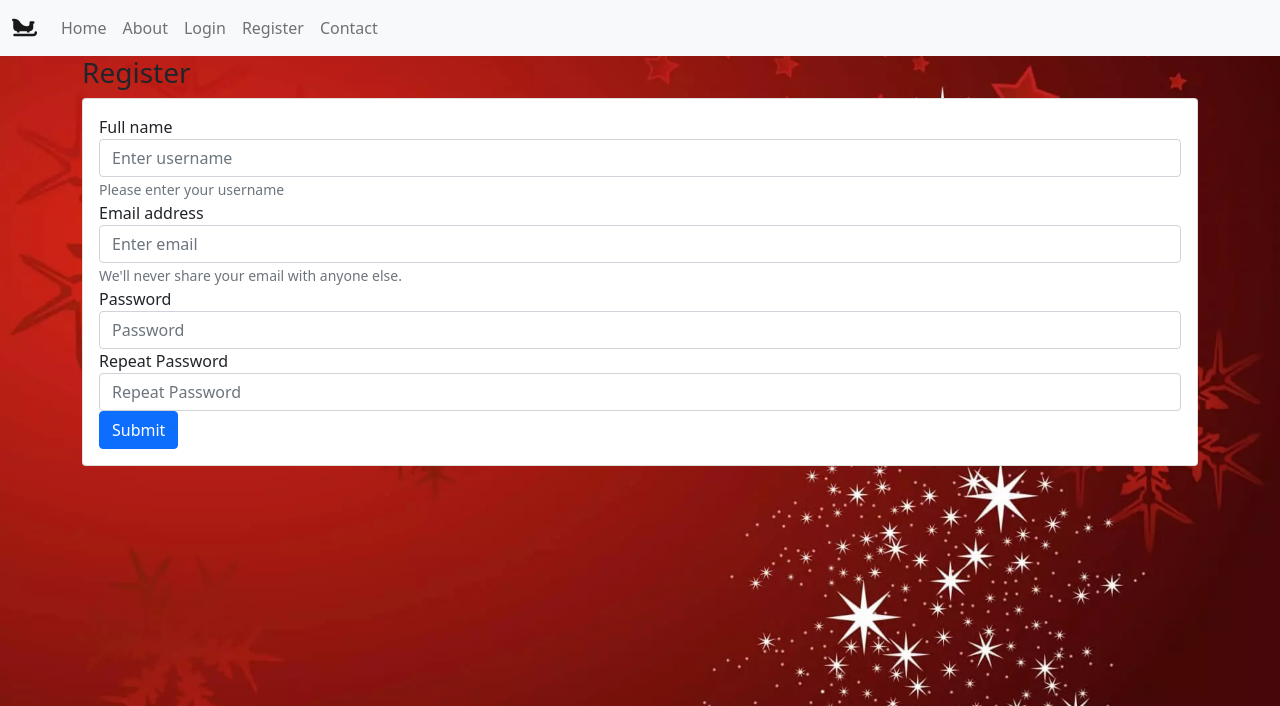
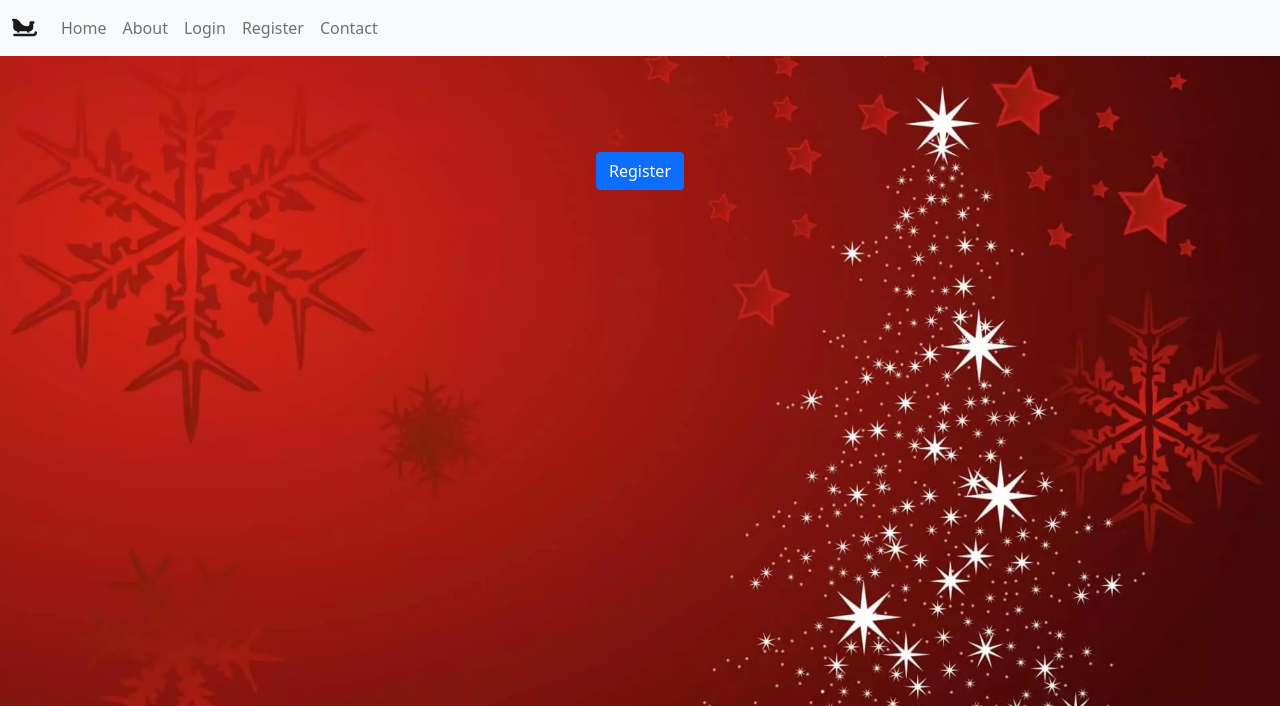
Before and after one commit to pbtrad/santa-s-kitchen-helper, a Flask app: page /logout in a window 1280 px wide. Shown: the top 706 px of the page. Run offline with Flask 2, Linux system fonts and the light colour scheme; some libraries are stand-ins or nearby versions; some web fonts are replaced.

Commit message:
Added provisional modal for registration

```diff
--- a/app.py
+++ b/app.py
@@ -103,42 +103,7 @@ def login():
             return render_template('login.html', message=message)
     return render_template('login.html', message=message)
 # Login
-'''
-@app.route("/login", methods=["GET", "POST"])
-def login():
-    if request.method == "POST":
-        # check if username exists in db
-        existing_user = mongo.db.users.find_one(
-            {"username": request.form.get("username").lower()})
 
-        if existing_user:
-            # ensure hashed password matches user input
-            if check_password_hash(
-                    existing_user["password"], request.form.get("password")):
-                session["user"] = request.form.get("username").lower()
-                flash("Welcome, {}".format(
-                    request.form.get("username")))
-                return redirect(url_for("profile", username=session["user"]))
-            else:
-                # invalid password match
-                flash("Incorrect Username and/or Password")
-                return redirect(url_for("login"))
-
-        else:
-            # username doesn't exist
-            flash("Incorrect Username and/or Password")
-            return redirect(url_for("login"))
-        #To be rendered on modal
-    return render_template("login.html")
-'''
-'''
-# Logout
-@app.route("/logout")
-def logout():
-    flash("You are now logged out")
-    session.pop("user")
-    return redirect(url_for("login"))
-'''
 
 @app.route("/logout", methods=["POST", "GET"])
 def logout():
@@ -161,13 +126,7 @@ def profile():
 
 
     # mongo.db.users.find(user_info)
-'''
-    if session["user"]:
-        return render_template(
-            "profile.html", username=username, profile=profile,
-            user=user)
-    return redirect(url_for("login"))
-'''
+
 if __name__ == "__main__":
     app.run(host=os.environ.get("IP"),
             port=int(os.environ.get("PORT")),
--- a/templates/register.html
+++ b/templates/register.html
@@ -1,12 +1,23 @@
 {% extends "base.html" %}
 {% block content %}
-<h3>Register</h3>
-<div class="card">
-    <div class="card-body">
-        <div class="row ">
+<div class="text-center pt-5 mt-5">
+<button type="button" class="btn btn-primary" data-bs-toggle="modal" data-bs-target="#exampleModal">
+  Register
+</button>
+</div>
+
+<!-- Modal -->
+<div class="modal fade" id="exampleModal" tabindex="-1" aria-labelledby="exampleModalLabel" aria-hidden="true">
+  <div class="modal-dialog">
+    <div class="modal-content">
+      <div class="modal-header">
+        <h5 class="modal-title" id="exampleModalLabel">Register</h5>
+        <button type="button" class="btn-close" data-bs-dismiss="modal" aria-label="Close"></button>
+      </div>
+      <div class="modal-body">
         <form action="" method="post">
           <div class="form-group">
-                    <label for="Username">Full name</label>
+              <label for="Username">Username</label>
               <input name="username" class="form-control" id="inputUserName" aria-describedby="emailHelp" placeholder="Enter username">
               <small id="userName" class="form-text text-muted">Please enter your username</small>
         </div>
@@ -30,6 +41,10 @@
 
       </form>
       </div>
+      <div class="modal-footer">
+        <button type="button" class="btn btn-secondary" data-bs-dismiss="modal">Close</button>
+      </div>
+    </div>
   </div>
 </div>
     {% endblock %}
```
Also changed, not shown: templates/login.html (+35 -0 lines). Lines whose indentation alone changed are shown as unchanged.
